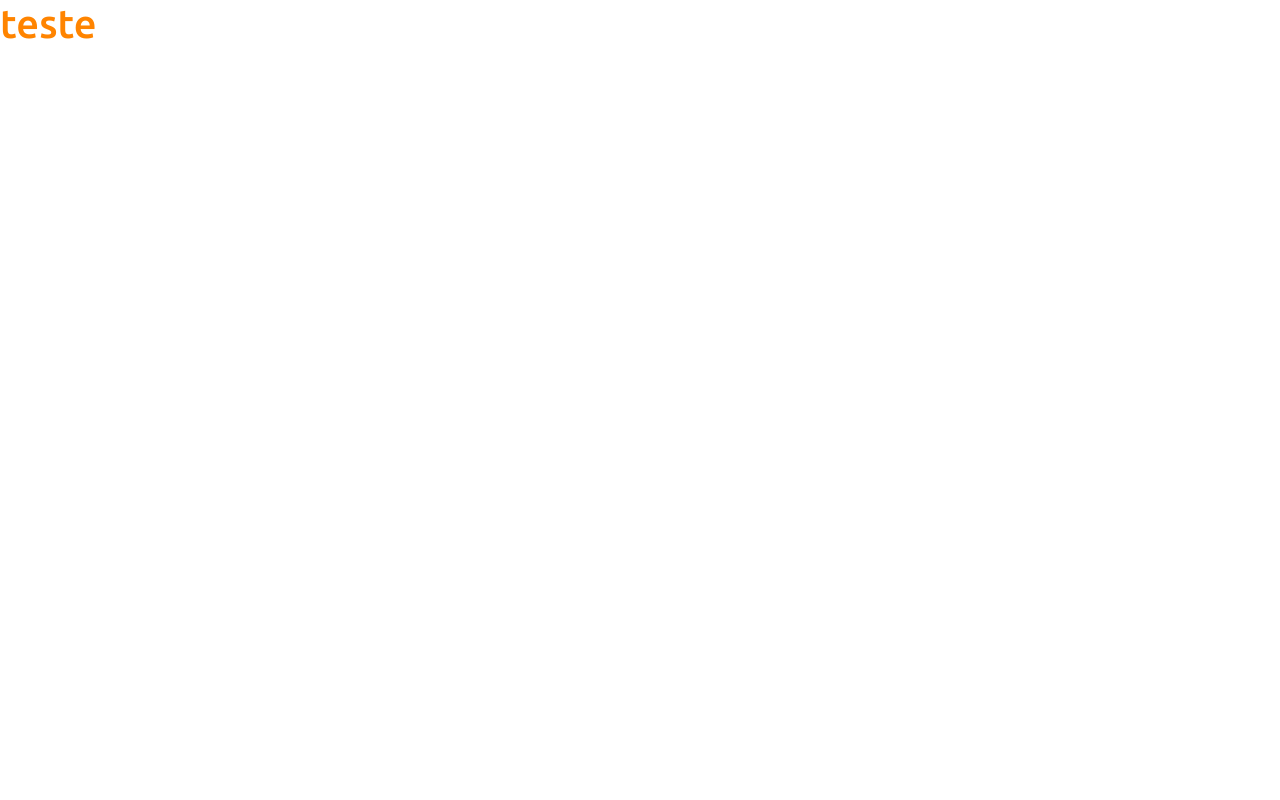
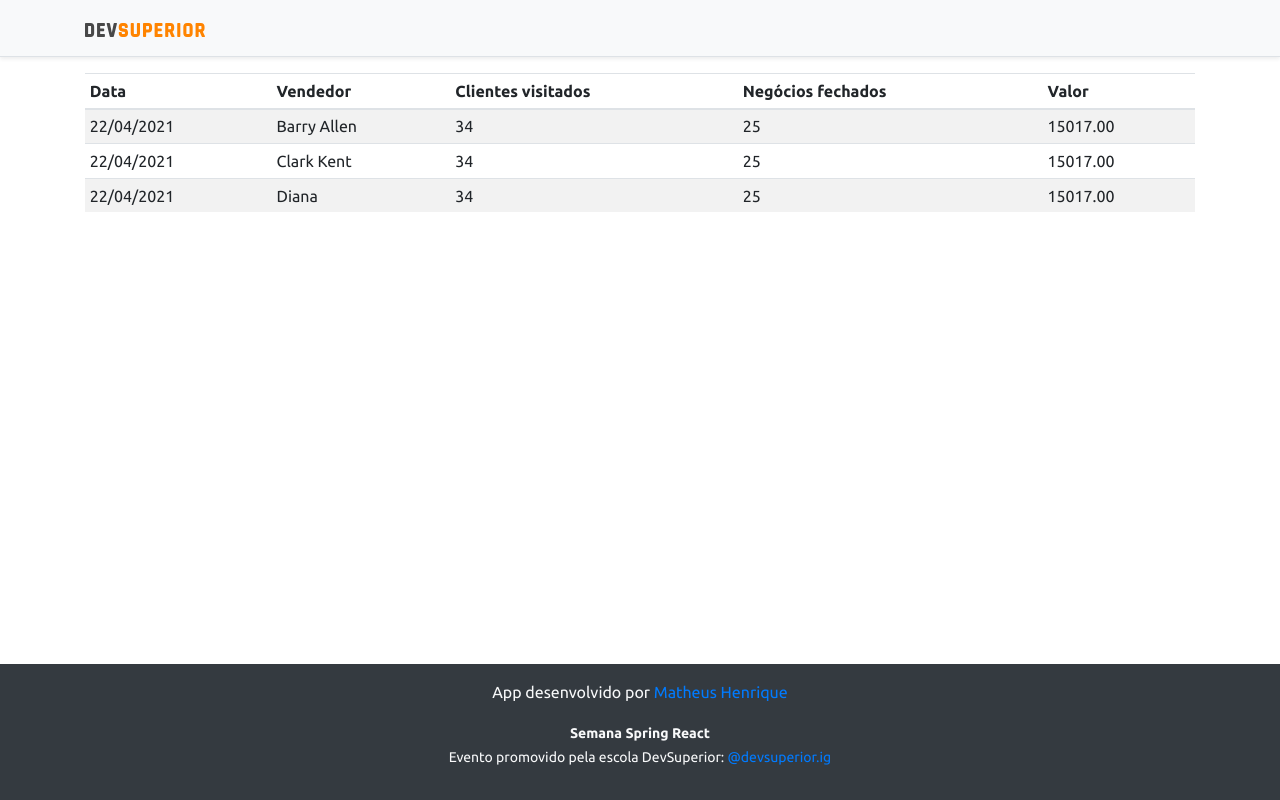
Before and after one commit to hmatheus00/projetosds3, a React (Create React App) app in the folder frontend/: page / in a window 1280 px wide. Built offline with nearby package versions, Linux system fonts and the light colour scheme.

Commit message:
componentes básicos

```diff
--- a/frontend/src/App.tsx
+++ b/frontend/src/App.tsx
@@ -1,11 +1,16 @@
-import React from 'react';
-
+import Datatable from 'components/DataTable';
+import Footer from 'components/Footer';
+import Navbar from 'components/Navbar';
 
 function App() {
   return (
-    <div className="App">
-      <h1 className="text-primary">teste</h1>
-    </div>
+      <>
+      <Navbar />
+      <div className="container">
+        <Datatable />
+      </div>
+      <Footer />
+      </>
   );
 }
 
--- /dev/null
+++ b/frontend/src/components/DataTable/index.tsx
@@ -0,0 +1,43 @@
+
+function Datatable() {
+    return (
+        <div className="table-responsive">
+            <table className="table table-striped table-sm">
+                <thead>
+                    <tr>
+                        <th>Data</th>
+                        <th>Vendedor</th>
+                        <th>Clientes visitados</th>
+                        <th>Negócios fechados</th>
+                        <th>Valor</th>
+                    </tr>
+                </thead>
+                <tbody>
+                    <tr>
+                        <td>22/04/2021</td>
+                        <td>Barry Allen</td>
+                        <td>34</td>
+                        <td>25</td>
+                        <td>15017.00</td>
+                    </tr>
+                    <tr>
+                        <td>22/04/2021</td>
+                        <td>Clark Kent</td>
+                        <td>34</td>
+                        <td>25</td>
+                        <td>15017.00</td>
+                    </tr>
+                    <tr>
+                        <td>22/04/2021</td>
+                        <td>Diana</td>
+                        <td>34</td>
+                        <td>25</td>
+                        <td>15017.00</td>
+                    </tr>
+                </tbody>
+            </table>
+        </div>
+    );
+}
+
+export default Datatable;
--- /dev/null
+++ b/frontend/src/components/Footer/index.tsx
@@ -0,0 +1,15 @@
+
+
+function Footer(){
+    return (
+        <footer className="footer mt-auto py-3 bg-dark">
+            <div className="container">
+                <p className="text-light">App desenvolvido por <a href="https://github.com/hmatheus00" target="_blank" rel="noreferrer">Matheus Henrique</a></p>
+                <p className="text-light"><small><strong>Semana Spring React</strong><br/>
+                Evento promovido pela escola DevSuperior: <a href="https://instagram.com/devsuperior.ig" target="_blank" rel="noreferrer">@devsuperior.ig</a></small></p>
+            </div>
+        </footer>
+    )
+}
+
+export default Footer;
--- /dev/null
+++ b/frontend/src/components/Navbar/index.tsx
@@ -0,0 +1,16 @@
+import React from 'react';
+import ImgDsDark from 'assets/img/ds-dark.svg';
+
+function Navbar() {
+  return (
+    <div className="d-flex flex-column flex-md-row align-items-center p-3 px-md-4 mb-3 bg-light border-bottom shadow-sm">
+        <div className="container">
+            <nav className="my-2 my-md-0 mr-md-3">
+                <img src={ImgDsDark} alt="DevSuperior" width="120" />
+            </nav>
+        </div>
+    </div>
+  );
+}
+
+export default Navbar;
--- a/frontend/src/index.tsx
+++ b/frontend/src/index.tsx
@@ -3,6 +3,7 @@
 import 'bootstrap/dist/css/bootstrap.css';
 import './assets/css/styles.css';
 import App from './App';
+
 ReactDOM.render(
   <React.StrictMode>
     <App></App>
```
Also changed, not shown: frontend/src/assets/img/ds-dark.svg (added).
